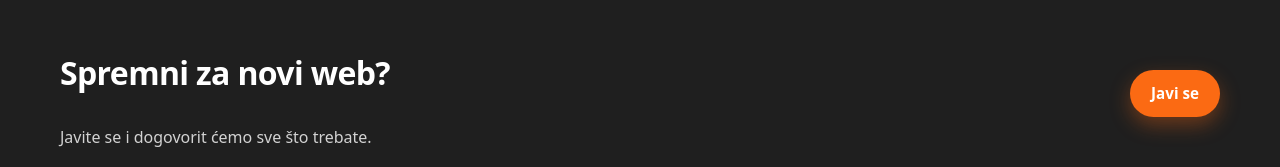
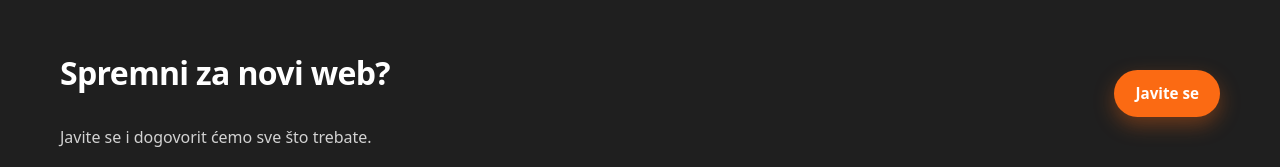
Before and after one commit to Ren0g/promar, a Next.js app: page / in a window 1280 px wide. Shown: the part 3054-3221 px from the top of the page. Built offline with nearby package versions, Linux system fonts and the light colour scheme.

Commit message:
Update page.jsx

```diff
--- a/app/page.jsx
+++ b/app/page.jsx
@@ -162,7 +162,7 @@ export default function HomePage() {
             <p>Javite se i dogovorit ćemo sve što trebate.</p>
           </div>
           <Button href="/kontakt" variant="primary">
-            Javi se
+            Javite se
           </Button>
         </div>
       </section>
```
